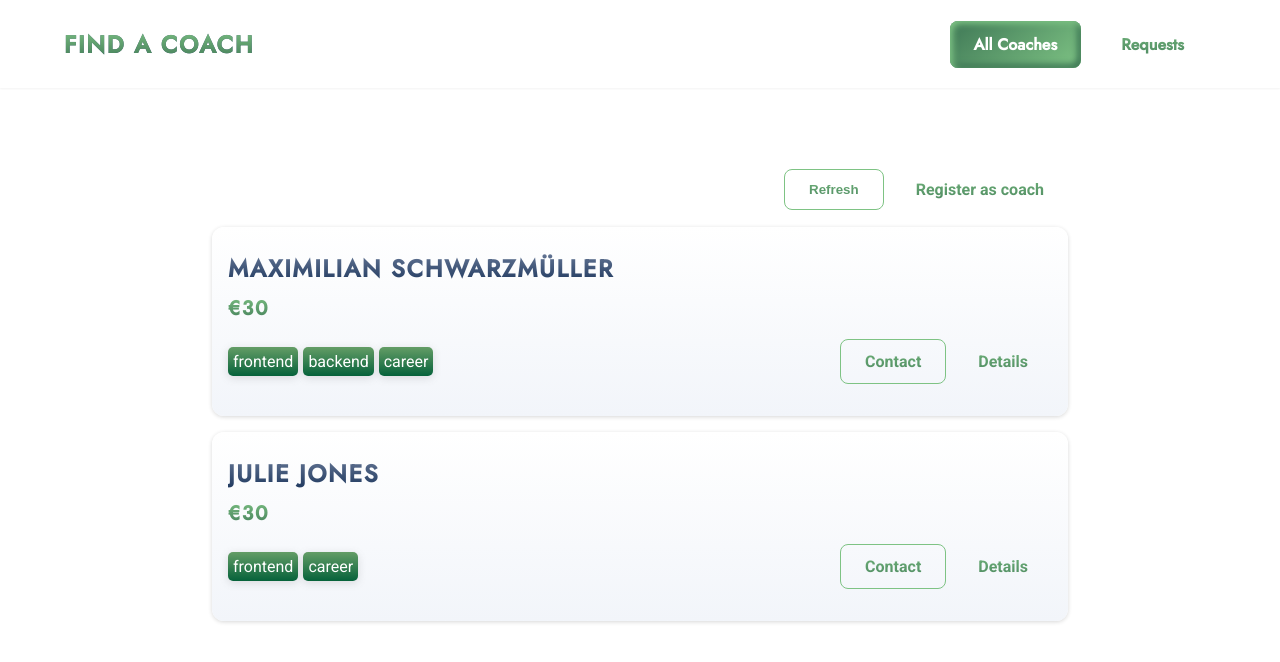
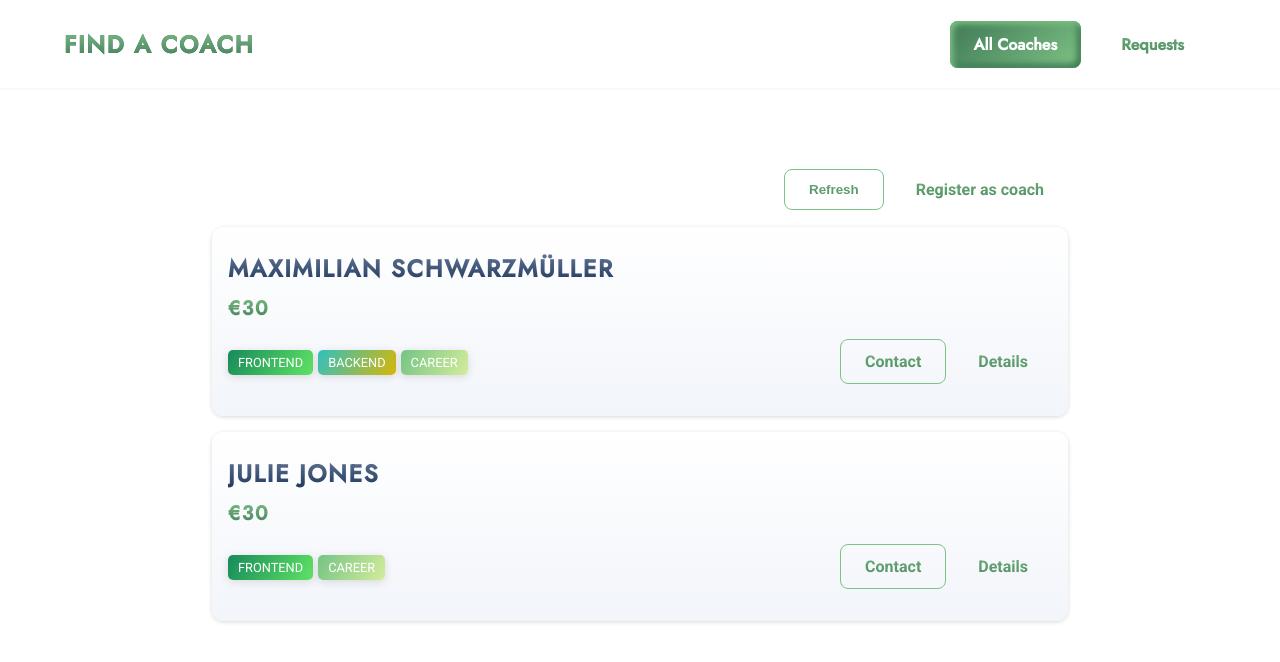
Before and after one commit to IyanTheekshana/find-a-couch, a Vue app: page /coaches in a window 1280 px wide. Shown: the top 662 px of the page. Built offline with nearby package versions, Linux system fonts and the light colour scheme.

Commit message:
added base badge

```diff
--- a/src/App.vue
+++ b/src/App.vue
@@ -68,9 +68,4 @@
 .container {
   margin: auto;
 }
-
-a,
-button {
-  cursor: pointer;
-}
 </style>
--- a/src/components/coaches/CoachItem.vue
+++ b/src/components/coaches/CoachItem.vue
@@ -5,7 +5,12 @@
 
     <div class="actions">
       <div>
-        <span v-for="area in areas" :key="area">{{ area }}</span>
+        <base-badge
+          v-for="area in areas"
+          :key="area"
+          :type="area"
+          :title="area"
+        ></base-badge>
       </div>
       <div>
         <base-button mode="outline" link :to="coachContactLink"
@@ -40,18 +45,6 @@
 </script>
 
 <style scoped>
-span {
-  background: linear-gradient(to top, #06623b, #649d66);
-  padding: 5px;
-  border: none;
-  color: white;
-  border-radius: 5px;
-  box-shadow: rgba(99, 99, 99, 0.2) 0px 2px 8px 0px;
-}
-span:not(:last-child) {
-  margin-right: 5px;
-}
-
 li {
   margin: 1rem 0;
   border: none;
--- a/src/components/ui/BaseBadge.vue
+++ b/src/components/ui/BaseBadge.vue
@@ -0,0 +1,41 @@
+<template>
+  <span class="badge" :class="type">
+    {{ text }}
+  </span>
+</template>
+
+<script>
+export default {
+  props: ["title", "type"],
+  computed: {
+    text() {
+      return this.title.toUpperCase();
+    },
+  },
+};
+</script>
+
+<style scoped>
+.badge {
+  padding: 5px 10px;
+  border: none;
+  color: white;
+  border-radius: 5px;
+  box-shadow: rgba(99, 99, 99, 0.2) 0px 2px 8px 0px;
+  font-size: 0.8rem;
+}
+.badge:not(:last-child) {
+  margin-right: 5px;
+}
+
+.frontend {
+  background: linear-gradient(119deg, #178a5a, #60e265);
+}
+.backend {
+  background: linear-gradient(119deg, #31c0be, #d6b709);
+}
+
+.career {
+  background: linear-gradient(119deg, #74c485, #d4ec9a);
+}
+</style>
--- a/src/components/ui/BaseButton.vue
+++ b/src/components/ui/BaseButton.vue
@@ -30,10 +30,14 @@
 </script>
 
 <style scoped>
+a,
+button {
+  text-decoration: none;
+}
 .outline {
   margin-right: 0.5rem;
   text-decoration: none;
-
+  cursor: pointer !important;
   display: inline-block;
   padding: 0.75rem 1.5rem;
   border: none;
--- a/src/main.js
+++ b/src/main.js
@@ -4,10 +4,12 @@
 import store from "./store/index.js";
 import BaseCard from "./components/ui/BaseCard.vue";
 import BaseButton from "./components/ui/BaseButton.vue";
+import BaseBadge from "./components/ui/BaseBadge.vue";
 const app = createApp(App);
 
 app.use(router);
 app.use(store);
 app.component("base-card", BaseCard);
 app.component("base-button", BaseButton);
+app.component("base-badge", BaseBadge);
 app.mount("#app");
```
